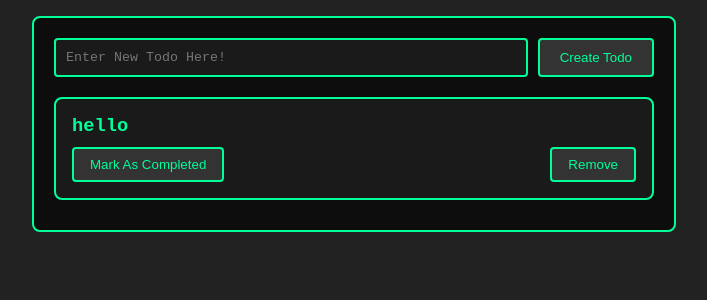
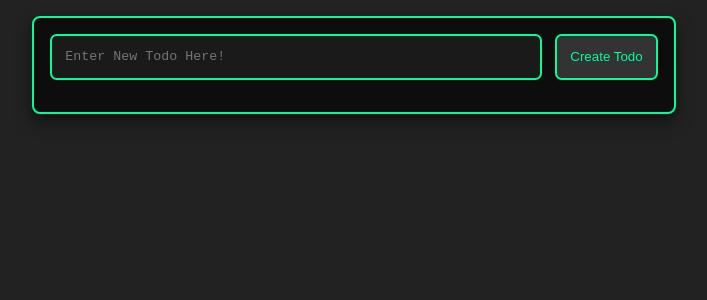
Before and after one commit to kentmcamp/reactFromScratch, a React app: page / in a window 1280 px wide. Shown: the top 300 px of the page, without its empty margins (286-993 px from the left). Built offline with nearby package versions, Linux system fonts and the light colour scheme.

Commit message:
adding and remove todos works with react redux state management

```diff
--- a/package.json
+++ b/package.json
@@ -25,6 +25,8 @@
   },
   "dependencies": {
     "react": "^19.0.0",
-    "react-dom": "^19.0.0"
+    "react-dom": "^19.0.0",
+    "react-redux": "^9.2.0",
+    "redux": "^5.0.1"
   }
 }
--- a/src/components/NewTodoForm.css
+++ b/src/components/NewTodoForm.css
@@ -1,32 +1,41 @@
+@import './variables.css';
+
 .new-todo-form {
     display: flex;
     justify-content: space-between;
     align-items: center;
-    margin-bottom: 20px;
+    margin-bottom: var(--padding);
 }
 
 .new-todo-input {
     flex: 1;
-    padding: 10px;
-    border: 2px solid #00ff99;
-    border-radius: 4px;
-    background-color: #1a1a1a;
-    color: #e6e6e6;
-    font-family: 'Courier New', Courier, monospace;
-    margin-right: 10px;
+    padding: var(--padding);
+    border: 2px solid var(--primary-color);
+    border-radius: var(--border-radius);
+    background-color: var(--background-color);
+    color: var(--text-color);
+    font-family: var(--font-family);
+    margin-right: var(--padding);
+    transition: border-color var(--transition-duration), box-shadow var(--transition-duration);
+}
+
+.new-todo-input:focus {
+    border-color: var(--primary-color);
+    box-shadow: var(--glow-shadow);
 }
 
 .new-todo-button {
-    background-color: #333;
-    border: 2px solid #00ff99;
-    border-radius: 4px;
-    color: #00ff99;
-    padding: 10px 20px;
+    background-color: var(--button-background-color);
+    border: 2px solid var(--primary-color);
+    border-radius: var(--border-radius);
+    color: var(--primary-color);
+    padding: var(--padding);
     cursor: pointer;
-    transition: background-color 0.3s, color 0.3s;
+    transition: background-color var(--transition-duration), color var(--transition-duration), transform var(--transition-duration);
 }
 
 .new-todo-button:hover {
-    background-color: #00ff99;
-    color: #1a1a1a;
+    background-color: var(--primary-color);
+    color: var(--background-color);
+    transform: scale(1.1);
 }
--- a/src/components/NewTodoForm.js
+++ b/src/components/NewTodoForm.js
@@ -1,7 +1,9 @@
 import React, { useState } from "react";
+import { connect } from "react-redux";
+import { createTodo } from "./actions";
 import './NewTodoForm.css';
 
-const NewTodoForm = () => {
+const NewTodoForm = ({ todos, onCreatePressed }) => {
   const [inputValue, setInputValue] = useState("");
 
   return (
@@ -13,9 +15,25 @@ const NewTodoForm = () => {
         value={inputValue}
         onChange={(e) => setInputValue(e.target.value)}
       />
-      <button className="new-todo-button">Create Todo</button>
+      <button
+        onClick={() => {
+          const isDuplicateText = todos.some(todo => todo.text === inputValue);
+          if (!isDuplicateText) {
+            onCreatePressed(inputValue);
+            setInputValue('');
+          }
+        }}
+        className="new-todo-button">Create Todo</button>
     </div>
   );
 };
 
-export default NewTodoForm;
+const mapStateToProps = state => ({
+  todos: state.todos,
+});
+
+const mapDispatchToProps = dispatch => ({
+  onCreatePressed: text => dispatch(createTodo(text)),
+});
+
+export default connect(mapStateToProps, mapDispatchToProps)(NewTodoForm);
--- a/src/components/TodoList.css
+++ b/src/components/TodoList.css
@@ -1,10 +1,13 @@
+@import './variables.css';
+
 .list-wrapper {
-    background-color: #0d0d0d;
-    border: 2px solid #00ff99;
-    border-radius: 8px;
-    padding: 20px;
-    max-width: 600px;
+    background-color: var(--secondary-background-color);
+    border: 0.15em solid var(--primary-color);
+    border-radius: var(--border-radius);
+    padding: var(--padding);
+    max-width: 38em;
     margin: 0 auto;
-    color: #e6e6e6;
-    font-family: 'Courier New', Courier, monospace;
+    color: var(--text-color);
+    font-family: var(--font-family);
+    box-shadow: var(--box-shadow);
 }
--- a/src/components/TodoList.js
+++ b/src/components/TodoList.js
@@ -1,13 +1,24 @@
 import React from "react";
+import { connect } from "react-redux";
 import NewTodoForm from "./NewTodoForm";
 import TodoListItem from "./TodoListItem";
-import './TodoList.css'
+import { removeTodo } from "./actions";
+import "./TodoList.css";
 
-const TodoList = ({ todos = [{text: "hello"}] }) => (
-    <div className="list-wrapper">
-        <NewTodoForm/>
-        {todos.map(todo => <TodoListItem todo={todo} />)}
-    </div>
+const TodoList = ({ todos = [], onRemovePressed }) => (
+  <div className="list-wrapper">
+    <NewTodoForm />
+    {todos.map((todo, index) => (
+      <TodoListItem key={index} todo={todo} onRemovePressed={onRemovePressed}/>
+    ))}
+  </div>
 );
 
-export default TodoList;
+const mapStateToProps = state => ({
+  todos: state.todos,
+});
+const mapDispatchToProps = dispatch => ({
+  onRemovePressed: text => dispatch(removeTodo(text)),
+});
+
+export default connect(mapStateToProps, mapDispatchToProps)(TodoList);
--- a/src/components/TodoListItem.css
+++ b/src/components/TodoListItem.css
@@ -1,35 +1,38 @@
+@import './variables.css';
+
 .todo-item-container {
-    background-color: #1a1a1a;
-    border: 2px solid #00ff99;
-    border-radius: 8px;
-    padding: 16px;
-    margin-bottom: 10px;
-    color: #e6e6e6;
-    font-family: 'Courier New', Courier, monospace;
+    background-color: var(--background-color);
+    border: 0.15em solid var(--primary-color);
+    border-radius: var(--border-radius);
+    padding: var(--padding);
+    margin-bottom: var(--margin-bottom);
+    color: var(--text-color);
+    font-family: var(--font-family);
 }
 
 .todo-item-container h3 {
     margin: 0;
-    color: #00ff99;
+    color: var(--primary-color);
 }
 
 .buttons-container {
     display: flex;
     justify-content: space-between;
-    margin-top: 10px;
+    margin-top: var(--margin-bottom);
 }
 
 .completed-button, .remove-button {
-    background-color: #333;
-    border: 2px solid #00ff99;
-    border-radius: 4px;
-    color: #00ff99;
-    padding: 8px 16px;
+    background-color: var(--button-background-color);
+    border: 0.15em solid var(--primary-color);
+    border-radius: var(--border-radius);
+    color: var(--primary-color);
+    padding: 0.5em 1em;
     cursor: pointer;
-    transition: background-color 0.3s, color 0.3s;
+    transition: background-color var(--transition-duration), color var(--transition-duration), transform var(--transition-duration);
 }
 
 .completed-button:hover, .remove-button:hover {
-    background-color: #00ff99;
-    color: #1a1a1a;
+    background-color: var(--primary-color);
+    color: var(--background-color);
+    transform: scale(1.05);
 }
--- a/src/components/TodoListItem.js
+++ b/src/components/TodoListItem.js
@@ -1,12 +1,14 @@
 import React from "react";
 import './TodoListItem.css';
 
-const TodoListItem = ({todo}) => (
+const TodoListItem = ({todo, onRemovePressed}) => (
     <div className="todo-item-container">
         <h3>{todo.text}</h3>
         <div className="buttons-container">
             <button className="completed-button">Mark As Completed</button>
-            <button className="remove-button">Remove</button>
+            <button
+                onClick={() => onRemovePressed(todo.text)}
+                className="remove-button">Remove</button>
         </div>
     </div>
 )
--- /dev/null
+++ b/src/components/actions.js
@@ -0,0 +1,14 @@
+// Action Type
+export const CREATE_TODO = 'CREATE_TODO';
+
+// Action Creator
+export const createTodo = text => ({
+    type: CREATE_TODO,
+    payload: { text },
+});
+
+export const REMOVE_TODO = 'REMOVE_TODO';
+export const removeTodo = text => ({
+    type: REMOVE_TODO,
+    payload: { text },
+})
--- /dev/null
+++ b/src/components/reducers.js
@@ -0,0 +1,22 @@
+import { CREATE_TODO, REMOVE_TODO } from "./actions";
+
+export const todos = (state = [], action) => {
+    const {type, payload} = action;
+
+    switch (type) {
+        case CREATE_TODO: {
+            const { text } = payload;
+            const newTodo = {
+                text,
+                isCompleted: false,
+            };
+            return state.concat(newTodo);
+        }
+        case REMOVE_TODO: {
+            const { text } = payload;
+            return state.filter(todo => todo.text !== text);
+        }
+        default:
+            return state;
+    }
+};
--- /dev/null
+++ b/src/components/variables.css
@@ -0,0 +1,18 @@
+
+:root {
+    --primary-color: #00ff99;
+    --background-color: #1a1a1a;
+    --secondary-background-color: #0d0d0d;
+    --text-color: #e6e6e6;
+    --button-background-color: #333;
+
+    --border-radius: 0.5em;
+    --padding: 1em;
+    --margin-bottom: 0.625em;
+
+    --font-family: 'Courier New', Courier, monospace;
+    --transition-duration: 0.3s;
+
+    --box-shadow: 0 0.5em 1em rgba(0, 0, 0, 0.5);
+    --glow-shadow: 0 0 1em rgba(0, 255, 153, 0.5);
+}
--- a/src/index.js
+++ b/src/index.js
@@ -1,6 +1,12 @@
 import React from 'react';
 import ReactDOM from 'react-dom/client';
+import { Provider } from 'react-redux';
+import { configureStore } from './store.js';
 import App from './App.js';
 
 const root = ReactDOM.createRoot(document.getElementById('root'));
-root.render(<App />);
+root.render(
+    <Provider store={configureStore()}>
+        <App />
+    </Provider>
+);
--- /dev/null
+++ b/src/store.js
@@ -0,0 +1,11 @@
+import { createStore, combineReducers } from 'redux';
+import { todos } from './components/reducers';
+
+const reducers = {
+    todos,
+};
+
+// The root reducer puts all of the reducers together into a form that we can pass to the createStore function.
+const rootReducer = combineReducers(reducers);
+
+export const configureStore = () => createStore(rootReducer);
```
Also changed, not shown: 2 other files (tests, documents, lock files or other folders).
